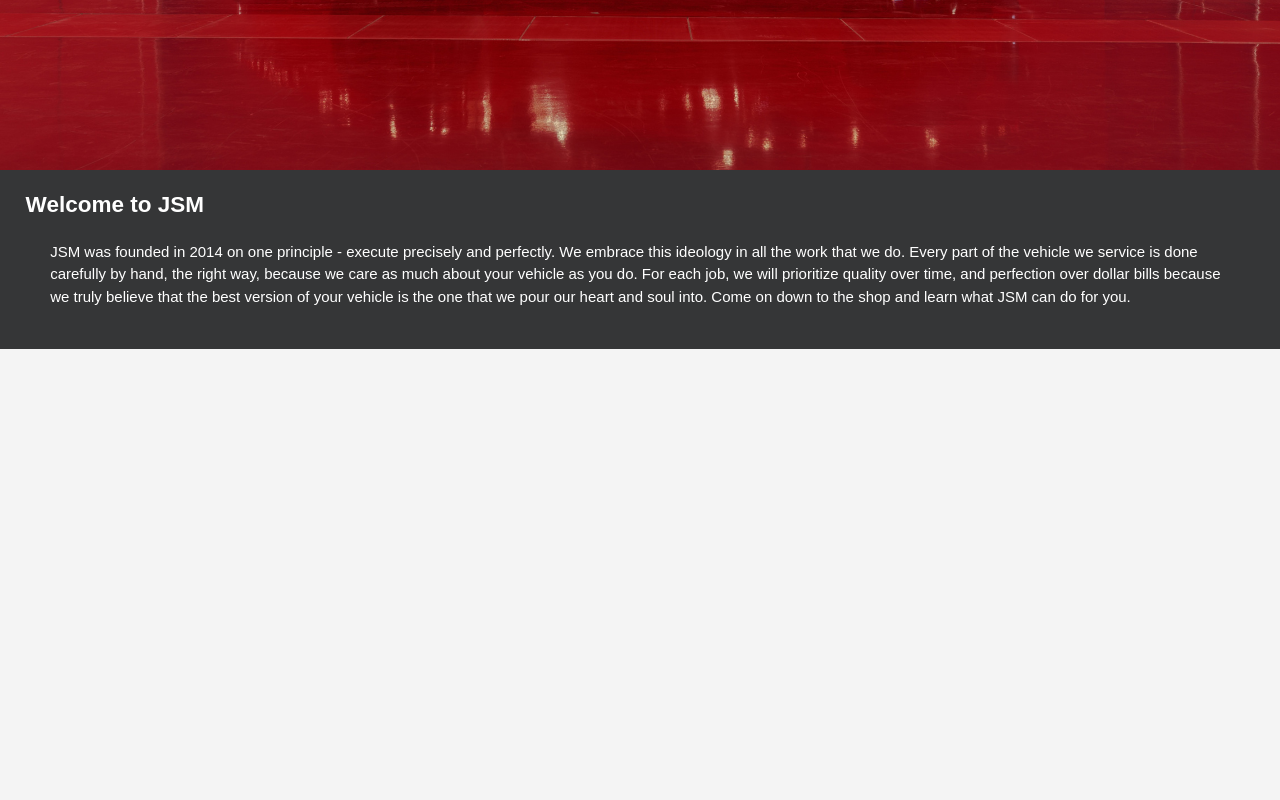
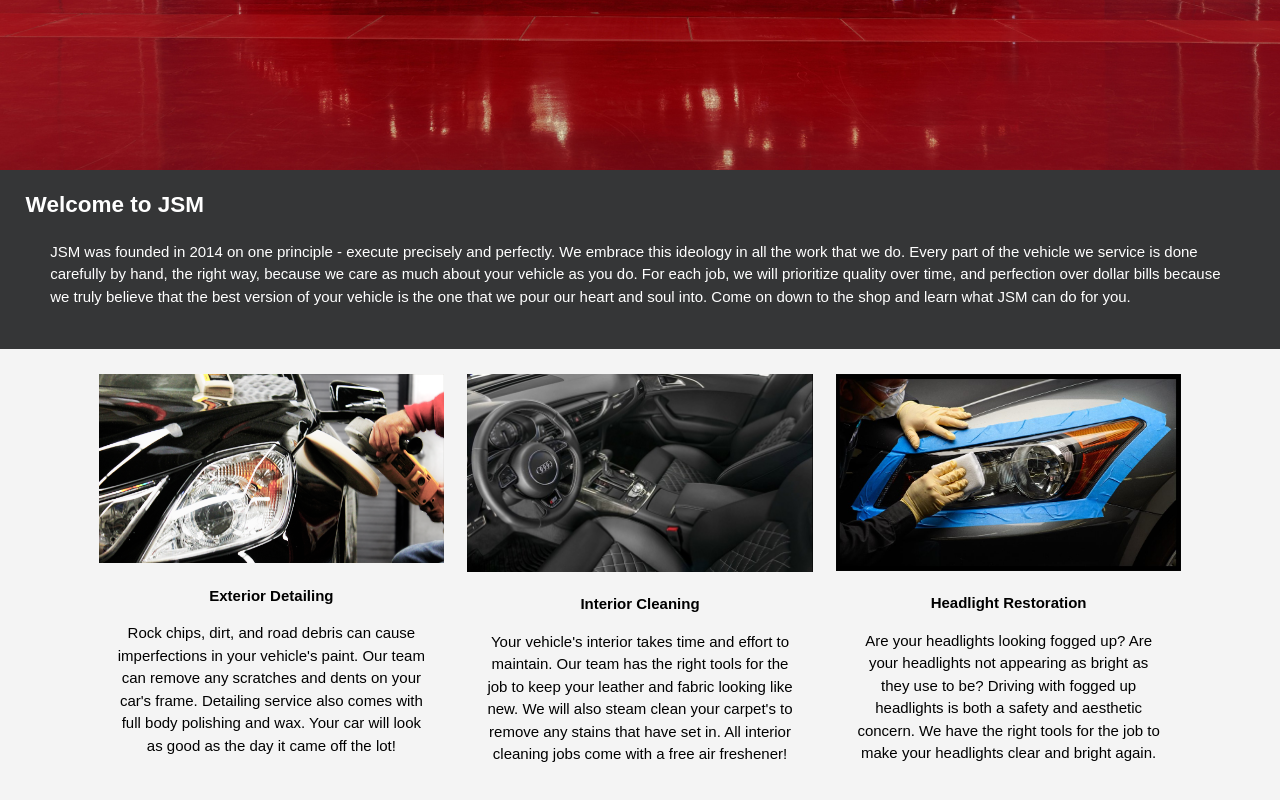
Before and after one commit to felixthe8/JSMDetailing-Angular, an Angular app in the folder angular-project/: page / in a window 1280 px wide. Shown: the part 548-1348 px from the top of the page. Before the commit the page ends 897 px from the top, so only its background shows below. Built offline with nearby package versions, Linux system fonts and the light colour scheme.

Commit message:
Completed the products section of the homepage

```diff
--- a/angular-project/src/app/app.module.ts
+++ b/angular-project/src/app/app.module.ts
@@ -8,7 +8,8 @@ import { HomepageComponent } from './homepage/homepage.component';
 import { HeaderComponent } from './shared-components/header/header.component';
 import { NavBarComponent } from './shared-components/nav-bar/nav-bar.component';
 import { BannerComponent } from './homepage/banner/banner.component';
-import { AboutComponent } from './homepage/about/about.component'
+import { AboutComponent } from './homepage/about/about.component';
+import { ProductsComponent } from './homepage/products/products.component'
 
 @NgModule({
   declarations: [
@@ -17,7 +18,8 @@ import { AboutComponent } from './homepage/about/about.component'
     HeaderComponent,
     NavBarComponent,
     BannerComponent,
-    AboutComponent
+    AboutComponent,
+    ProductsComponent
   ],
   imports: [
     BrowserModule,
--- a/angular-project/src/app/homepage/homepage.component.html
+++ b/angular-project/src/app/homepage/homepage.component.html
@@ -1,2 +1,3 @@
 <app-banner></app-banner>
 <app-about></app-about>
+<app-products></app-products>
--- /dev/null
+++ b/angular-project/src/app/homepage/products/products.component.html
@@ -0,0 +1,12 @@
+<div class="products">
+    <div class="category-list">
+        <div class="category" *ngFor="let product of productList">
+            <img [src]="product.image" [alt]="product.name">
+
+            <p class="item">{{product.name}}</p>
+            <p class="item-description">
+                {{product.text}}
+            </p>
+        </div>
+    </div>
+</div>
--- /dev/null
+++ b/angular-project/src/app/homepage/products/products.component.scss
@@ -0,0 +1,46 @@
+/* Product showcase styling */
+.products {
+    margin-bottom: 5%;
+    padding-top: 2%;
+
+  }
+
+  .category-list {
+    width: 90%;
+    margin: auto;
+    display: flex;
+    flex-wrap: wrap;
+    justify-content: center;
+  }
+
+  .category {
+    width: 30%;
+    float: left;
+    text-align: center;
+    padding: 0% 1%;
+  }
+
+  .category img {
+    width: 100%;
+  }
+
+
+  .item, .service-heading {
+    font-weight: bold;
+  }
+
+  .item-description {
+    margin: 0% 5%;
+
+  }
+
+  /*
+  Changes how the images will appear when tablet width is achieved.
+  Instead of 3 columns, display as 1 column
+*/
+@media only screen and (max-width: 850px) {
+    .category {
+      width: 90%;
+      margin-bottom: 10%;
+    }
+  }
--- /dev/null
+++ b/angular-project/src/app/homepage/products/products.component.ts
@@ -0,0 +1,19 @@
+import { Component, OnInit } from '@angular/core';
+import { Products } from '../../../assets/products';
+
+@Component({
+  selector: 'app-products',
+  templateUrl: './products.component.html',
+  styleUrls: ['./products.component.scss']
+})
+export class ProductsComponent implements OnInit {
+
+  constructor() { }
+
+  productList = [];
+
+  ngOnInit(): void {
+    this.productList = Products.services;
+  }
+
+}
--- a/angular-project/src/app/shared-components/header/header.component.html
+++ b/angular-project/src/app/shared-components/header/header.component.html
@@ -1,7 +1,7 @@
 <header>
     <div class="header-container">
         <div class="branding">
-            <h1>  <a href = "index.html"> <fa-icon [icon]="faAirFreshener"></fa-icon>JSM Detailing </a> </h1>
+            <h1>  <a href = "index.html"> <fa-icon [icon]="faAirFreshener" class="fa-1x"></fa-icon>JSM Detailing </a> </h1>
         </div>
 
         <app-nav-bar></app-nav-bar>
--- /dev/null
+++ b/angular-project/src/assets/products.ts
@@ -0,0 +1,31 @@
+export const Products = {
+    services: [
+        {
+            name: "Exterior Detailing",
+            text: `Rock chips, dirt, and road debris can cause imperfections
+                    in your vehicle's paint. Our team can remove any scratches
+                    and dents on your car's frame. Detailing service also comes
+                    with full body polishing and wax. Your car will look as
+                    good as the day it came off the lot!`,
+            image: '../../../assets/images/exterior-detail.png'
+        },
+        {
+            name: "Interior Cleaning",
+            text: `Your vehicle's interior takes time and effort to maintain. Our
+                    team has the right tools for the job to keep your leather and
+                    fabric looking like new. We will also steam clean your carpet's
+                    to remove any stains that have set in. All interior cleaning
+                    jobs come with a free air freshener!`,
+            image: '../../../assets/images/interior-detail.jpg'
+        },
+        {
+            name: "Headlight Restoration",
+            text: `Are your headlights looking fogged up? Are your headlights
+                not appearing as bright as they use to be? Driving with fogged
+                up headlights is both a safety and aesthetic concern. We have
+                the right tools for the job to make your headlights clear and
+                bright again.`,
+                image: '../../../assets/images/headlight-detail.jpg'
+        }
+    ]
+}
```
Also changed, not shown: angular-project/src/app/shared-components/header/header.component.scss (line endings or trailing spaces), 1 other file (tests, documents, lock files or other folders).
